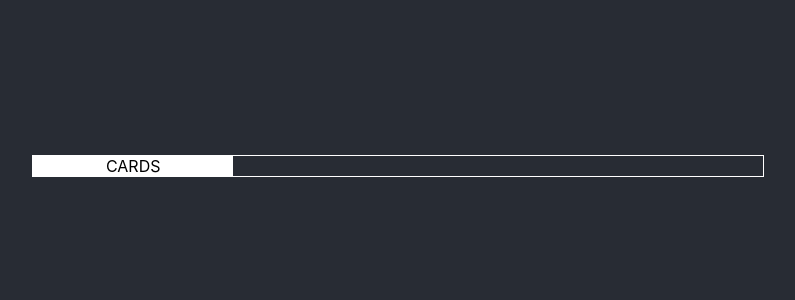
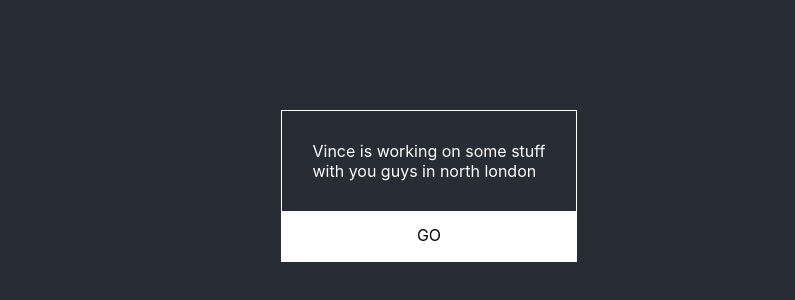
Before and after one commit to VincentHui/haikuApp2, a React (Create React App) app: page / in a window 1280 px wide. Shown: the part 214-514 px from the top of the page, without its empty margins (211-1006 px from the left). Built offline with nearby package versions, Linux system fonts and the light colour scheme.

Commit message:
intro is now not sure

```diff
--- a/src/App.jsx
+++ b/src/App.jsx
@@ -11,7 +11,6 @@ import styled from 'styled-components'
 
 const AppParent = styled(animated.div)`
 position: absolute;
-overflow: hidden;
 width: 100%;
 height: 100%;
 `
@@ -19,8 +18,8 @@ height: 100%;
 
 export const BigOleRoute = styled.div`
 position: absolute;
-width: 95%;
-height: 95%;
+width: 100%;
+height: 100%;
 display: flex;
 justify-content: center;
 align-items: center;
--- a/src/index.css
+++ b/src/index.css
@@ -8,8 +8,9 @@ body {
 }
 
 body {
-  font-family: -apple-system, BlinkMacSystemFont, avenir next, avenir, helvetica neue, helvetica, ubuntu, roboto, noto,
-    segoe ui, arial, sans-serif;
+  font-family: -apple-system, BlinkMacSystemFont, "Segoe UI", "Roboto", "Oxygen",
+    "Ubuntu", "Cantarell", "Fira Sans", "Droid Sans", "Helvetica Neue",
+    sans-serif;
   background: transparent;
   -webkit-touch-callout: none;
   -webkit-user-select: none;
--- a/src/intro/intro.jsx
+++ b/src/intro/intro.jsx
@@ -46,13 +46,12 @@ export const CenterFlex=styled(Item)`
 `
 
 const IntroTileNonAb = styled(animated.div)`
-    width: 100%;
-    color: white;
-    border-style: solid;
-    border-width: thin;
+    flex: 2;
     display: flex;
-    justify-content: flex-end;
+    justify-content: center;
+    align-items: center;
     flex-direction: column;
+    width: 400px;
 `
 const config = { mass: 5, tension: 2000, friction: 350 }
 export const Guttering= ({render})=>
@@ -138,14 +137,23 @@ const Intro =({openModal})=>{
             <button>CARDS</button>
         </Link> */}
         <Guttering render={isDesktop}/>
-        <div style={{flex:3}}>
+        {/* <div style={{flex:3}}> */}
             <IntroTileNonAb>
-                <Link to="/cards" style={{textDecoration: 'none'}}>
-                <div style={{color:'black',  backgroundColor: 'white',
-                        width:200,  textAlign: 'center'}}>CARDS</div>
-                </Link>
+                <div style={{ color: 'white',borderStyle: 'solid',borderWidth: 'thin'}}>
+                    <div style={{margin: 30}}>
+                        <div style={{margin: 'auto'}}>Vince is working on some stuff</div>
+                        <div style={{margin: 'auto'}}>with you guys in north london</div>
+                    </div>
+
+                    <Link to="/cards" style={{textDecoration: 'none', width:'100%'}}>
+                    <div style={{color:'black',  backgroundColor: 'white',
+                    textAlign: 'center',height: 50,  textAlign: 'center',
+                    verticalAlign: 'middle', lineHeight:3}}>GO</div>
+                    </Link>
+                </div>
+
             </IntroTileNonAb>
-        </div>
+        {/* </div> */}
         <Guttering render={isDesktop}/>
 
     </BigOleRoute>
```
